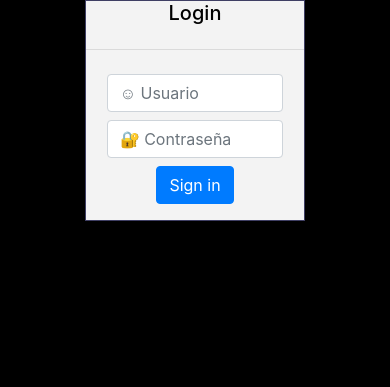
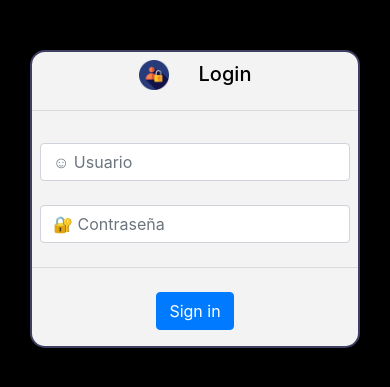
Before and after one commit to LunaMan01/sfgym, a PHP site: page /login.html in a window 390 px wide. Shown: the top 387 px of the page. Run offline with PHP 8.4, Linux system fonts and the light colour scheme.

Commit message:
login-responsive

```diff
--- a/css/estilo-login.css
+++ b/css/estilo-login.css
@@ -8,12 +8,14 @@
     background:black;
  }
 
- .color-text-login{
+ .text-login{
     color:#000;
+    margin-top: .5em;
 }
 
 .login-form{
-
     background: #f3f3f3;
-    border: 1px solid rgba(0, 0, 50, 0.74)
+    border: 2px solid rgba(0, 0, 50, 0.74);
+    border-radius: 15px;
+    margin-top: 15%;
 }
--- a/login.html
+++ b/login.html
@@ -14,30 +14,40 @@
 </head>
 
 <body>
+    <div class="container">
         <div class="row">
-
-        <div class="col-8 offset-2 col align-self-center">
+            <div class="col-md-6 offset-md-3">
                 <div class="container">
                     <form class="form-group login-form">
-                    <div class="row justify-content-center">
-                        <h5 class="color-text-login">Login</h5>
+                        <div class="row d-flex justify-content-center">
+                            <div class="col-auto mt-2 ">
+                                <img src="img/login.png" alt="login" width="30" height="30">
+                            </div>
+                            <div class="col-auto ">
+                                <h5 class="text-login" >Login</h5>
+                            </div>
                         </div>
                         <hr>
-                    <div class="row">
-                        <div class="col-10 offset-1">
-                            <input type="text" class="form-control mt-2" placeholder="&#x0263A; Usuario" name="usuario">
+                        <div class="row p-2">
+                            <div class="col align-self-center">
+                                <input type="text" class="form-control mt-2" placeholder="&#x0263A; Usuario"
+                                    name="usuario">
                             </div>
                         </div>
-                    <div class="row">
-                        <div class="col-10 offset-1">
+                        <div class="row p-2">
+                            <div class="col align-self-center">
                                 <input type="password" class="form-control mt-2" placeholder="&#128272; Contraseña"
                                     name="contraseña">
                             </div>
                         </div>
+                        <hr>
                         <div class="row justify-content-center mb-3">
+                            <div class="col-auto">
                                 <input type="submit" value="Sign in" class="btn btn-primary mt-2">
                             </div>
+                        </div>
                     </form>
+                </div>
             </div>
         </div>
     </div>
```
Also changed, not shown: img/login.png (added). Lines whose indentation alone changed are shown as unchanged.
